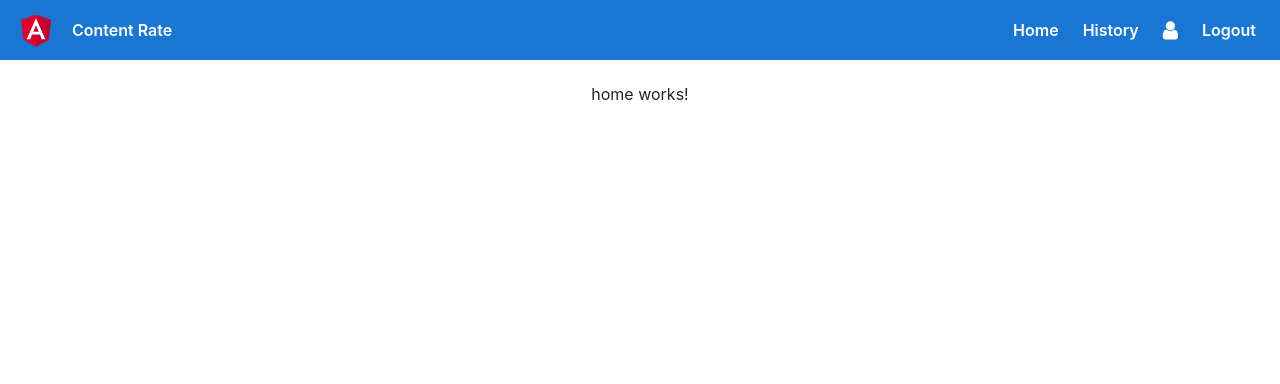
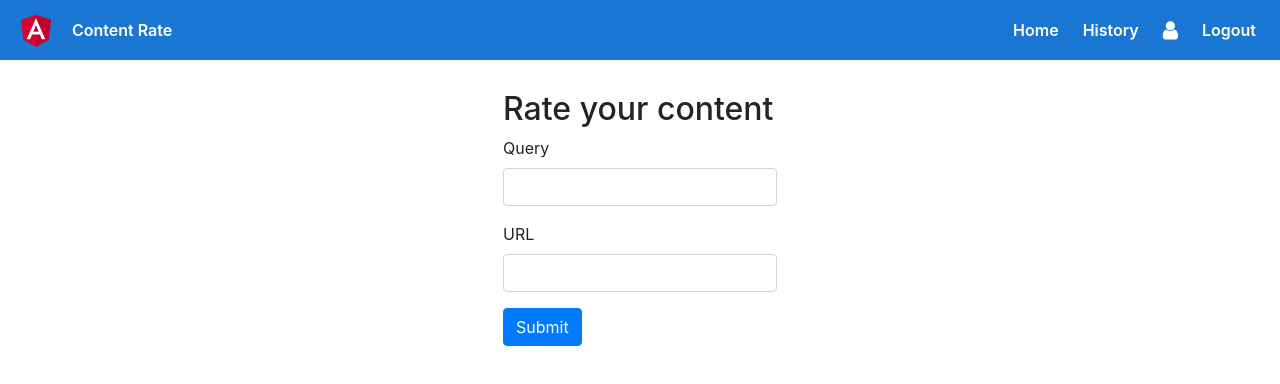
Before and after one commit to content-elevator/ContentRate-FE, an Angular app: page / in a window 1280 px wide. Shown: the top 384 px of the page. Built offline with nearby package versions, Linux system fonts and the light colour scheme; sample sign-in values are in the browser's storage.

Commit message:
update home page with input form

```diff
--- a/src/app/home/home.component.html
+++ b/src/app/home/home.component.html
@@ -1 +1,23 @@
-<p>home works!</p>
+<h2>Rate your content</h2>
+<form [formGroup]="rateForm" (ngSubmit)="onSubmit()">
+  <div class="form-group">
+    <label for="query">Query</label>
+    <input type="text" formControlName="query" class="form-control" [ngClass]="{ 'is-invalid': submitted && f.query.errors }" />
+    <div *ngIf="submitted && f.query.errors" class="invalid-feedback">
+      <div *ngIf="f.query.errors.required">Query is required</div>
+    </div>
+  </div>
+  <div class="form-group">
+    <label for="url">URL</label>
+    <input type="text" formControlName="url" class="form-control" [ngClass]="{ 'is-invalid': submitted && f.url.errors }" />
+    <div *ngIf="submitted && f.url.errors" class="invalid-feedback">
+      <div *ngIf="f.url.errors.required">An URL is required</div>
+    </div>
+  </div>
+  <div class="form-group">
+    <button [disabled]="loading" class="btn btn-primary">
+      <span *ngIf="loading" class="spinner-border spinner-border-sm mr-1"></span>
+      Submit
+    </button>
+  </div>
+</form>
--- a/src/app/home/home.component.ts
+++ b/src/app/home/home.component.ts
@@ -1,4 +1,9 @@
 import { Component, OnInit } from '@angular/core';
+import {FormBuilder, FormGroup, Validators} from '@angular/forms';
+import {ActivatedRoute, Router} from '@angular/router';
+import {first} from 'rxjs/operators';
+import {AuthenticationService} from '../shared/service/authentication.service';
+import {UtilService} from '../shared/service/util.service';
 
 @Component({
   selector: 'app-home',
@@ -7,9 +12,55 @@ import { Component, OnInit } from '@angular/core';
 })
 export class HomeComponent implements OnInit {
 
-  constructor() { }
+  rateForm: FormGroup;
+  loading = false;
+  submitted = false;
+  returnUrl: string;
 
-  ngOnInit(): void {
+  constructor(
+    private formBuilder: FormBuilder,
+    private route: ActivatedRoute,
+    private router: Router,
+    private authenticationService: AuthenticationService,
+    private utilService: UtilService
+  ) {
+    // redirect to home if already logged in
+    if (this.authenticationService.currentUserValue) {
+      this.router.navigate(['/']);
+    }
+  }
+
+  ngOnInit() {
+    this.rateForm = this.formBuilder.group({
+      query: ['', Validators.required],
+      url: ['', Validators.required]
+    });
+
+    // get return url from route parameters or default to '/'
+    this.returnUrl = '/';
+  }
+
+  // convenience getter for easy access to form fields
+  get f() { return this.rateForm.controls; }
+
+  onSubmit() {
+    this.submitted = true;
+
+    // stop here if form is invalid
+    if (this.rateForm.invalid) {
+      return;
+    }
+
+    this.loading = true;
+    this.authenticationService.login(this.f.query.value, this.f.url.value)
+      .pipe(first())
+      .subscribe(
+        data => {
+          this.router.navigate([this.returnUrl]);
+        },
+        error => {
+          this.loading = false;
+        });
   }
 
 }
```
